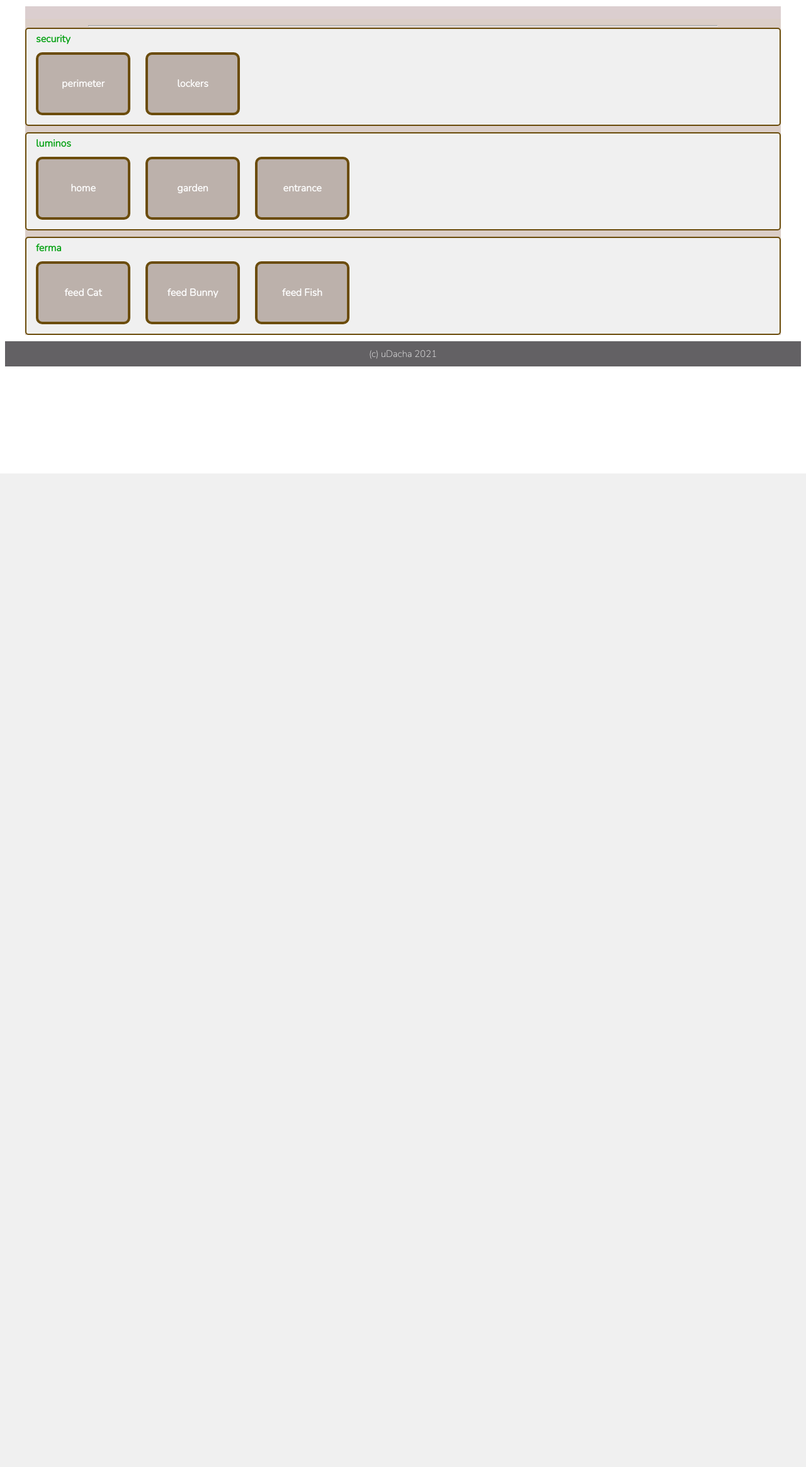
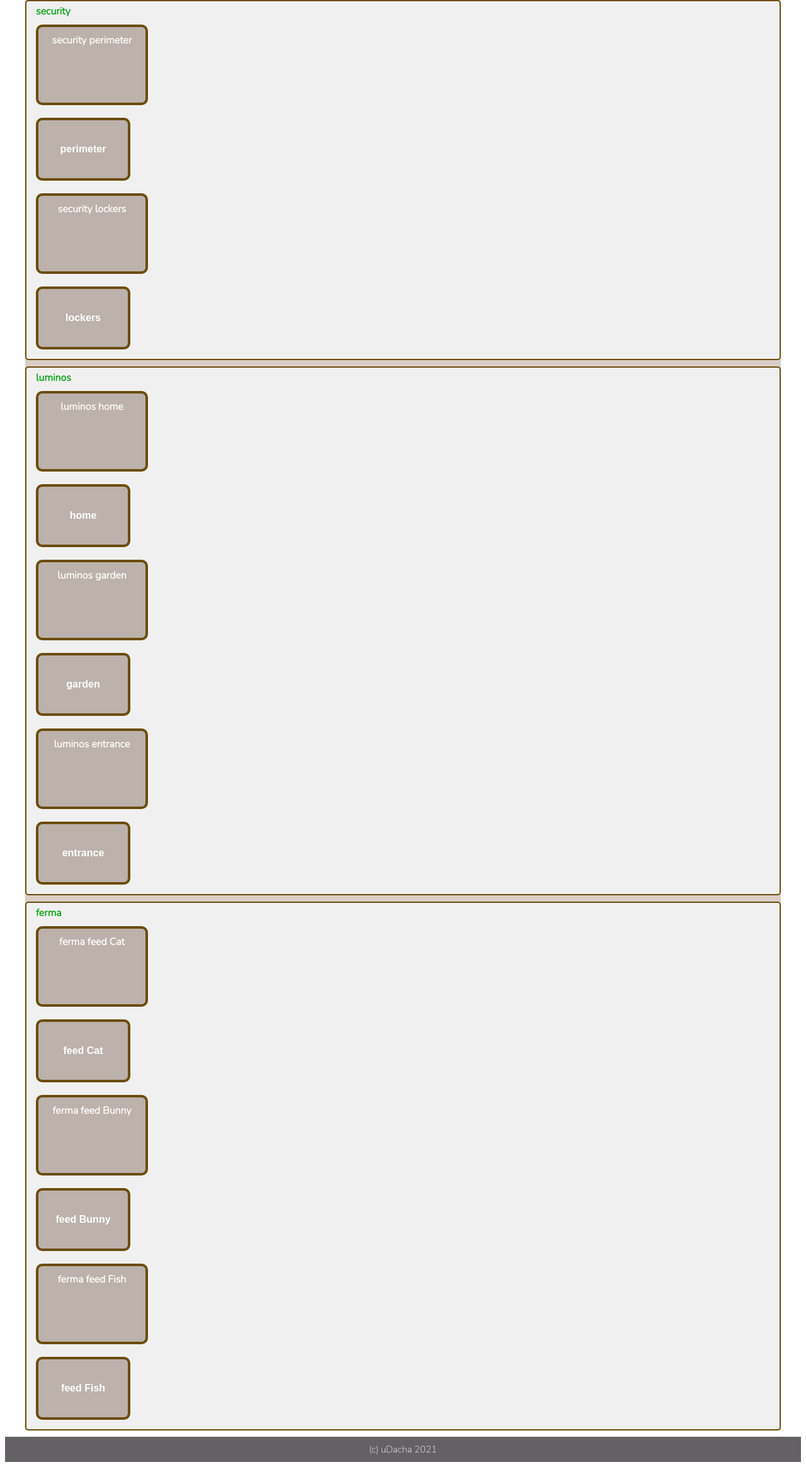
Before and after one commit to pestunov/webdacha, a Flask app: page /control/ in a window 1280 px wide. Shown: the part 48-2378 px from the top of the page at 63% size. Before the commit the page ends 800 px from the top, so only its background shows below. Run offline with Flask 2, Linux system fonts and the light colour scheme; data that the repository does not hold is empty.

Commit message:
collapse unit buttons

```diff
--- a/dachaunits.py
+++ b/dachaunits.py
@@ -9,6 +9,7 @@
     def __init__(self, name, cat):
         self.name = name
         self.catList = [cat]
+        self.view = None
         pass
 
     def __del__(self):
--- a/static/css/style.css
+++ b/static/css/style.css
@@ -94,14 +94,13 @@
 
 .button{
 	flex: 0 1 33.33%;
-	font-family: 'Nunito', sans-serif;
 	font-weight: 700;
 	padding: 10px;
 	margin: 10px;
-	background: #BCB1AB;
+	background-color: #BCB1AB;
 	border: 4px solid #6B4C0B;
 	border-radius: 10px;
-
+	cursor: pointer;
 	color: #FFFFFF;
 	font-size: 1em;
 	text-align: center;
@@ -132,3 +131,38 @@
 hr {
 	margin: 2px 100px;
 }
+
+/**********  colapse  styles  **********/
+
+.collapsible {
+	flex: 0 1 33.33%;
+	font-weight: 700;
+	padding: 10px;
+	margin: 10px;
+	background-color: #BCB1AB;
+	border: 4px solid #6B4C0B;
+	border-radius: 10px;
+	cursor: pointer;
+
+	color: #FFFFFF;
+	font-size: 1em;
+	text-align: center;
+	height: 100px;
+	width: 150px;
+
+}
+
+.active, .collapsible:hover {
+	background: #BEFF7C;
+	color: #000000;
+}
+
+.content {
+	padding: 20px;
+	margin: 2px 10px;
+	display: none;
+	overflow: hidden;
+	background-color: #111;
+	font-weight: 700;
+	color: white;
+}
--- a/static/js/code.js
+++ b/static/js/code.js
@@ -1,55 +1,34 @@
-function myMax(arr){
-	var res = -Infinity;
-	for (ii = 0; ii < arr.length; ii++){if (res < arr[ii]) {res = arr[ii];}}
-return res;
-}
-function myMin(arr){
-	var res = Infinity;
-	for (ii = 0; ii < arr.length; ii++){if (res > arr[ii]) {res = arr[ii];}}
-return res;
-}
-//Array.prototype.max = function(){return myMax(this);}
-//Array.prototype.min = function(){return myMin(this);}
+var coll = document.getElementsByClassName("collapsible");
+var i;
 
-function obnovit_stranicu() {
-	location.reload();
+for (i = 0; i < coll.length; i++) {
+  coll[i].addEventListener("click", function() {
+	this.style.display = "none";
+    this.nextElementSibling.style.display = "block";
+  });
 }
 
-/********************************* program here ****************************************/
+var coll = document.getElementsByClassName("collapsible_in");
+var i;
 
-var winWidth = document.documentElement.clientWidth;
-var cell1 = document.getElementById("cell1");
+for (i = 0; i < coll.length; i++) {
+  coll[i].addEventListener("click", function() {
+	this.style.display = "none";
+    this.prevElementSibling.style.display = "block";
+  });
+}
 
-var c=document.getElementById("chart1");
-var ctx=c.getContext("2d");
-c.width = cell1.offsetWidth;
-c.height = 300;
-
-// var chart1 = new MyChart(ctx, c.width, c.height);
-// chart1.drawGridDate(DateTimeSec,Data1, "Datetime", "CO2air");
-// chart1.drawChartDot(DateTimeSec, Data1, 3, 'lightgreen');
-
-//~ var c=document.getElementById("chart2");
-//~ var ctx=c.getContext("2d");
-//~ var cell2 = document.getElementById("cell2");
-//~ c.width = cell2.offsetWidth;
-//~ c.height = 300;
-
-var chart2 = new MyChart(ctx, c.width, c.height);
-
-//var Dataa = Data2.concat(Data3);
-chart2.drawGrid(Data1, Data2, "Datetime", "Light");
-//chart2.drawChartPolygon(DateTimeSec,Data2,Data3, 'rgba(225,10,0,0.2)');
-chart2.drawChartLine(Dat1, Data2, 2, 'darkgreen');
-//chart2.drawChartLine(DateTimeSec, Data3, 4, 'darkred');
-
-var c=document.getElementById("chart3");
-var ctx=c.getContext("2d");
-c.width = document.documentElement.clientWidth;
-c.height = 300;
-
-var chart3 = new MyChart(ctx, c.width, c.height);
-chart3.drawGridDate(DateTimeSec, Data3, "Datetime", "CO2Bot");
-chart3.drawChartDot(DateTimeSec, Data3, 2, 'magenta');
-
-var timer_reload = setInterval("obnovit_stranicu()", 60000);
+/*
+for (i = 0; i < coll.length; i++) {
+  coll[i].addEventListener("click", function() {
+	this.style.display = "none";
+    this.classList.toggle("active");
+    var content = this.nextElementSibling;
+    if (content.style.display === "block") {
+      content.style.display = "none";
+    } else {
+      content.style.display = "block";
+    }
+  });
+}
+*/
--- a/templates/base.html
+++ b/templates/base.html
@@ -28,7 +28,6 @@
 		<div class="container">
 				{% block content %}
 				{% endblock %}
-			</div>
 		</div>
 
 		<footer>
@@ -38,4 +37,5 @@
 		</footer>
 		</div>
 	</body>
+<script src= {{ url_for('static', filename='js/code.js') }} ></script>
 </html>
--- a/templates/controlpanel.html
+++ b/templates/controlpanel.html
@@ -2,12 +2,6 @@
 {{ super() }}
 
 {% block content %}
-	<div class="button-block">
-	{% for unit in units %}
-		<input class="button" type="button" value=" {{ unit.unit_name }} ">
-	{% endfor %}
-	</div>
-	<hr>
 	{% for key, val in tree.items() %}
 	<div class="box__cat">
 		<div class="box__catcap">
@@ -15,7 +9,14 @@
 		</div>
 		<div class="box__catbut">
 			{% for but in val %}
-				<input class="button" type="button" value=" {{ but }} ">
+				<div class="button">{{ key }} {{ but }}</div>
+				<button class="collapsible" type="button"> {{ but }} </button>
+				<div class="content">
+					<p> -- commodo consequat -- </p>
+					<button class="collapsible_in" type="button"> {{ but }}-close </button>
+
+				</div>
+
 			{% endfor %}
 		</div>
 	</div>
```
